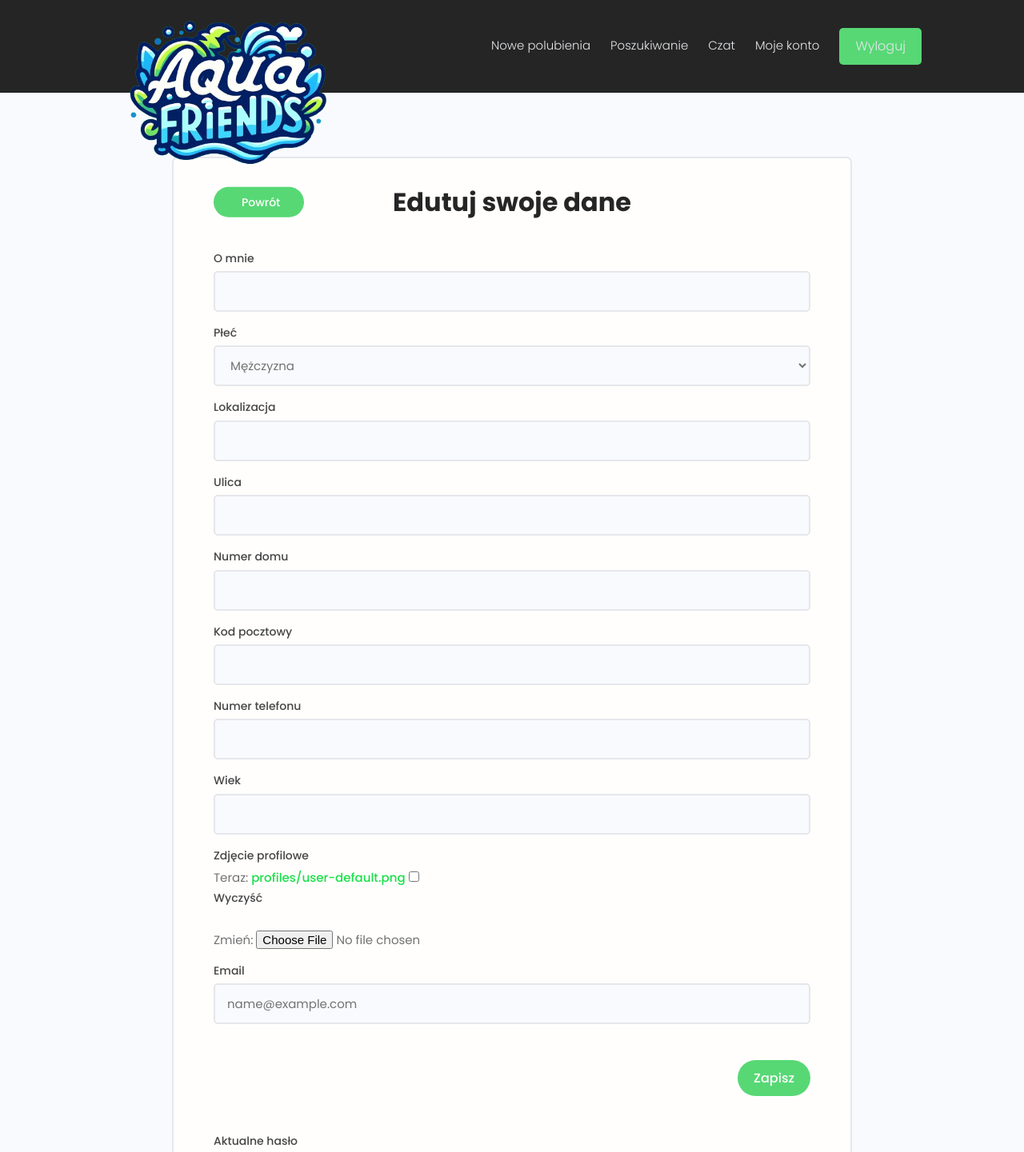
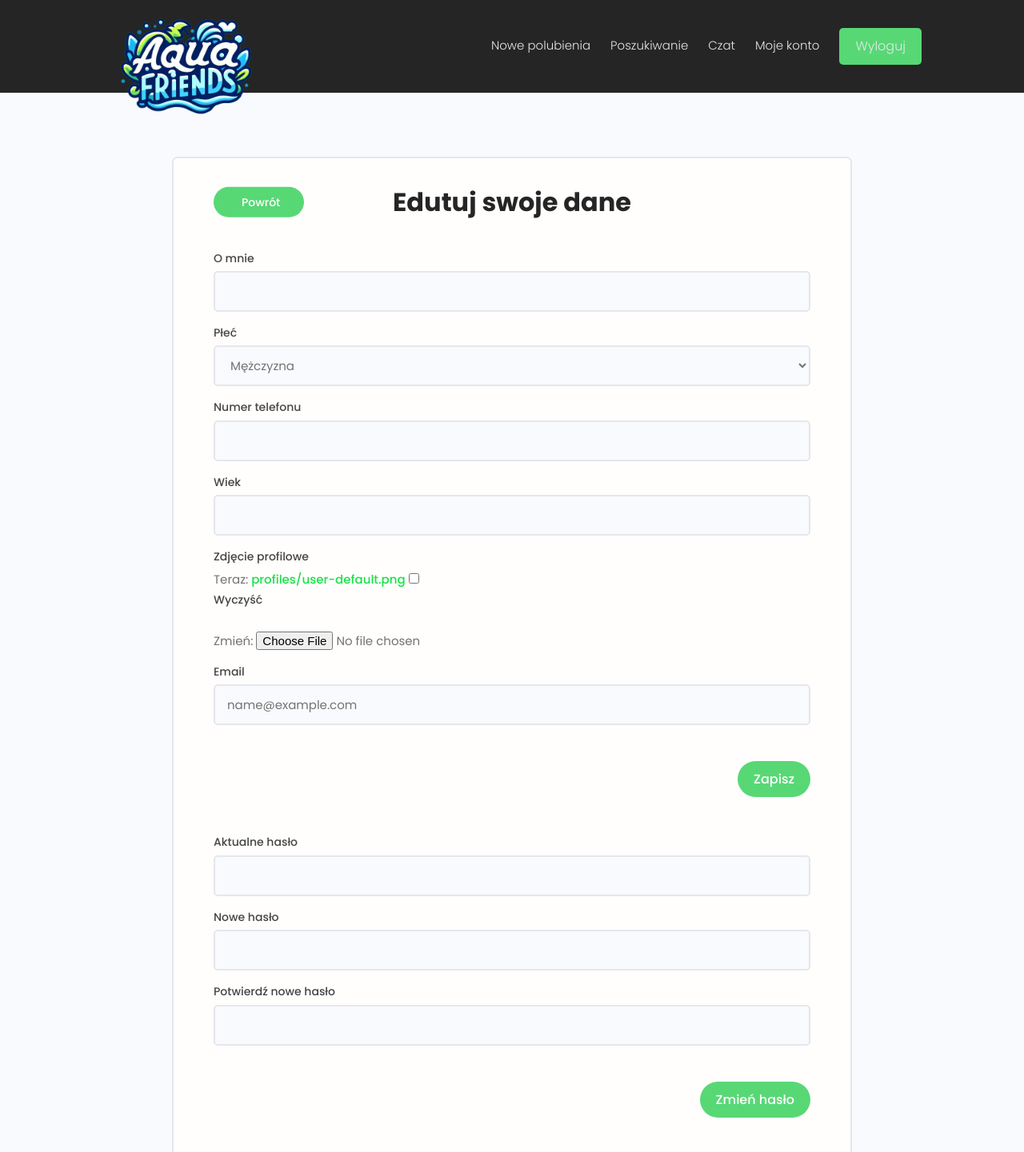
Before and after one commit to Mirek0206/AquaFriends, a Django app: page /edit_account/ in a window 1280 px wide. Shown: the top 1441 px of the page at 80% size. Run offline with Django 5.2, Linux system fonts and the light colour scheme; the visitor is signed in with stand-in values (Sample User, id 1); some libraries are stand-ins or nearby versions.

Commit message:
Small upgrade.

```diff
--- a/AquaAccount/forms.py
+++ b/AquaAccount/forms.py
@@ -34,10 +34,6 @@ class ProfileForm(ModelForm):
         fields = [
             'bio',
             'gender',
-            'city',
-            'street',
-            'house_number',
-            'postal_code',
             'phone_number',
             'age',
             'profile_image'
@@ -45,10 +41,6 @@ class ProfileForm(ModelForm):
         labels = {
             'bio': 'O mnie',
             'gender': 'Płeć',
-            'city': 'Lokalizacja',
-            'street': 'Ulica',
-            'house_number': 'Numer domu',
-            'postal_code': 'Kod pocztowy',
             'phone_number': 'Numer telefonu',
             'age': 'Wiek',
             'profile_image': 'Zdjęcie profilowe',
--- a/AquaAccount/models.py
+++ b/AquaAccount/models.py
@@ -12,10 +12,6 @@ class Profile(models.Model):
     is_active = models.BooleanField(default=False)
     bio = models.CharField(max_length=1500, null=True, blank=True)
     gender = models.CharField(max_length=1, choices=GENDER_CHOICES, default='M')
-    city = models.CharField(max_length=50, null=True, blank=True)
-    street = models.CharField(max_length=255, null=True, blank=True)
-    house_number = models.CharField(max_length=255, null=True, blank=True)
-    postal_code = models.CharField(max_length=255, null=True, blank=True)
     phone_number = models.CharField(max_length=40, null=True, blank=True)
     profile_image = models.ImageField(upload_to='profiles', null=True, blank=True, default='profiles/user-default.png')
     age = models.PositiveSmallIntegerField(validators=[MinValueValidator(18), MaxValueValidator(125)], null=True, blank=True)
--- a/AquaAccount/templates/AquaAccount/account.html
+++ b/AquaAccount/templates/AquaAccount/account.html
@@ -18,8 +18,8 @@
             <p class="dev__location">Wiek: {{profile.age}}</p>
             {% endif %}
 
-            {% if profile.city %}
-            <p class="dev__location">Lokalizacja: {{profile.city}}</p>
+            {% if profile.phone_number %}
+            <p class="dev__location">Numer tel.: {{profile.phone_number}}</p>
             {% endif %}
 
             {% if profile.gender %}
--- a/static/styles/app.css
+++ b/static/styles/app.css
@@ -69,10 +69,10 @@ img {
 
 .header__logo > img {
   position: absolute;
-  width: 30rem;
-  height: 30rem;
+  width: 20rem;
+  height: 20rem;
   z-index: 111;
-  margin-top: -10rem;
+  margin-top: -8rem;
 }
 
 .header__nav > ul {
@@ -720,7 +720,7 @@ img {
 
 .settings {
   display: flex;
-  justify-content: end;
+  justify-content: space-between;
   align-items: center;
 }
 
```
Also changed, not shown: AquaAccount/migrations/0003_remove_profile_city_remove_profile_house_number_and_more.py (added).
